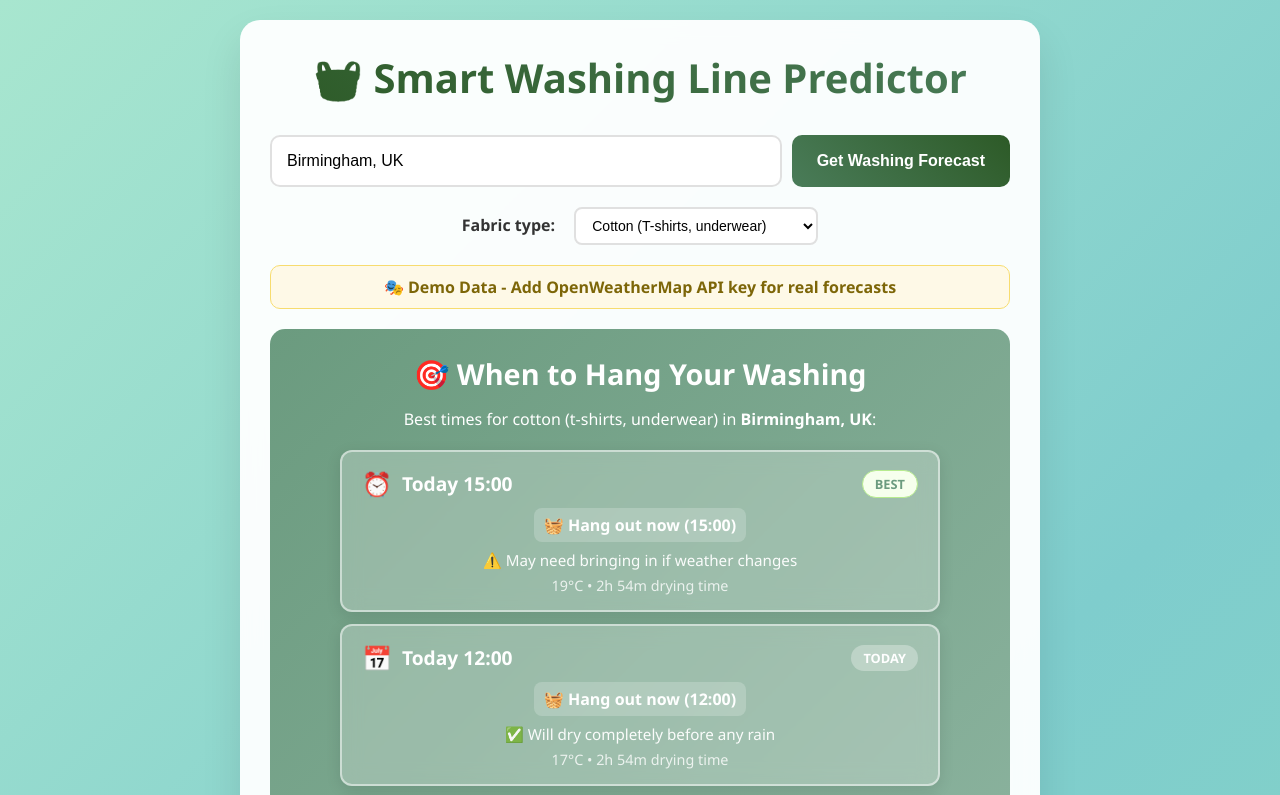
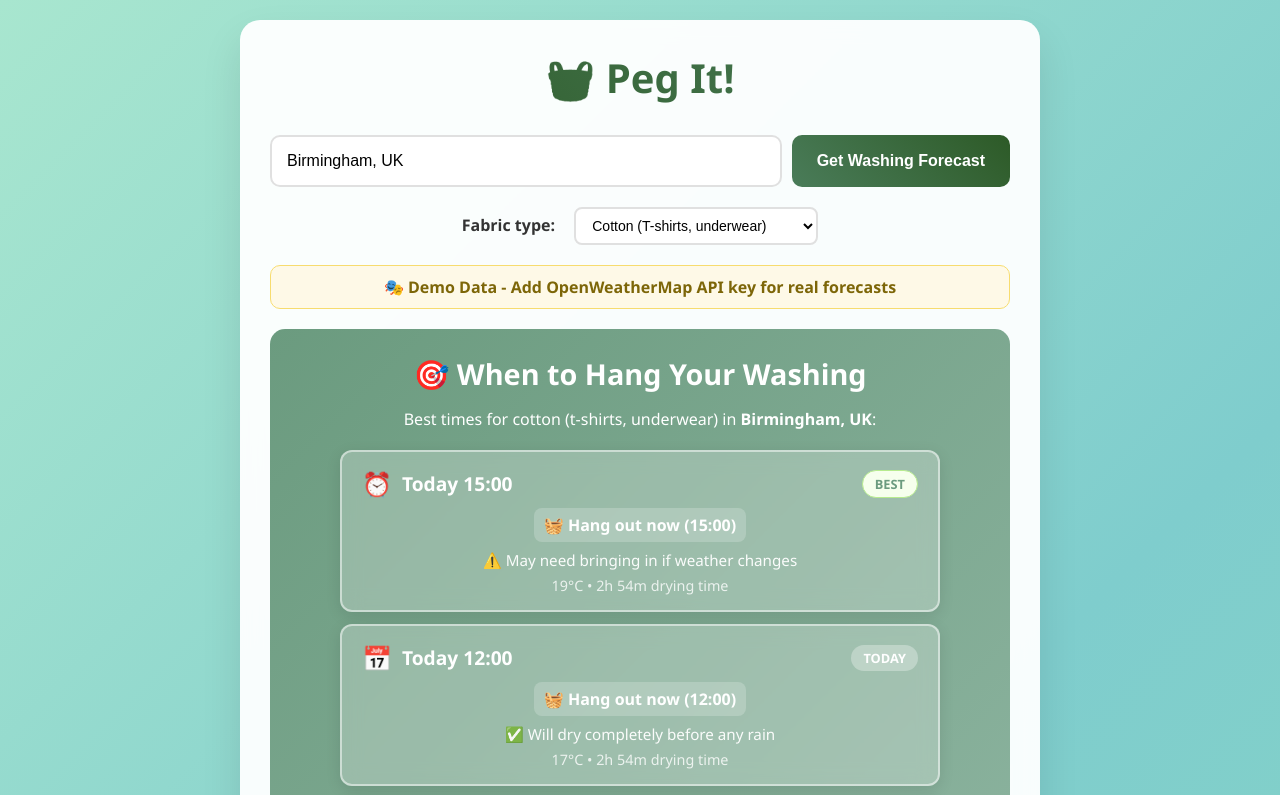
Before and after one commit to JimWardle/WashingLine, a website: page src/index.html in a window 1280 px wide. Shown: the top 795 px of the page. Drawn offline with Linux system fonts and the light colour scheme.

Commit message:
name change

```diff
--- a/src/index.html
+++ b/src/index.html
@@ -3,14 +3,14 @@
 <head>
     <meta charset="UTF-8">
     <meta name="viewport" content="width=device-width, initial-scale=1.0">
-    <title>Smart Washing Line Predictor</title>
+    <title>Peg It!</title>
     <meta name="description" content="Smart washing line predictor using real weather data to tell you the best times to hang out washing.">
     <meta name="keywords" content="washing, weather, forecast, drying, laundry">
     <link rel="stylesheet" href="styles.css">
 </head>
 <body>
     <div class="container">
-        <h1>🧺 Smart Washing Line Predictor</h1>
+        <h1>🧺 Peg It!</h1>
 
         <div class="location-input">
             <input type="text" id="locationInput" placeholder="Enter your city (e.g., London, Birmingham, Manchester)" value="Birmingham, UK">
```
